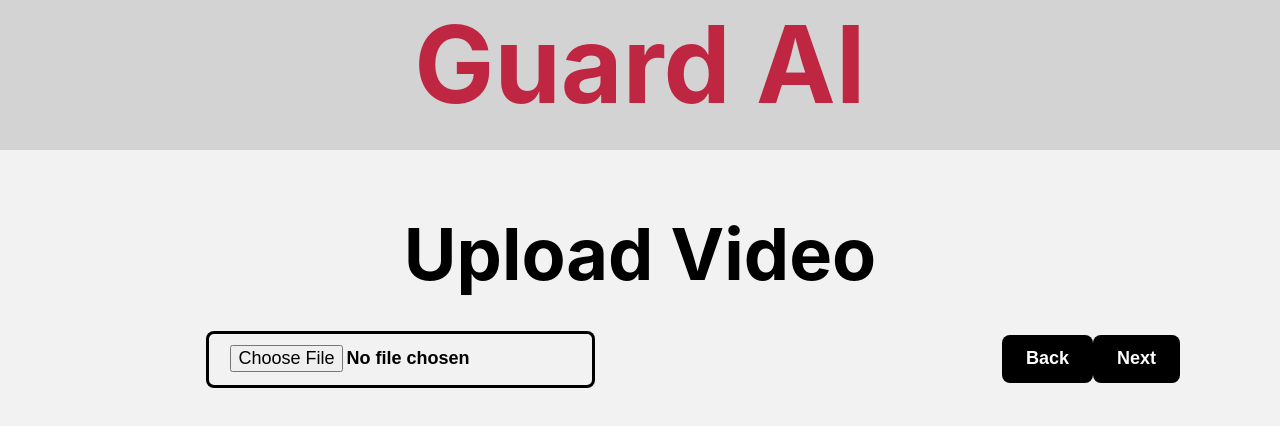
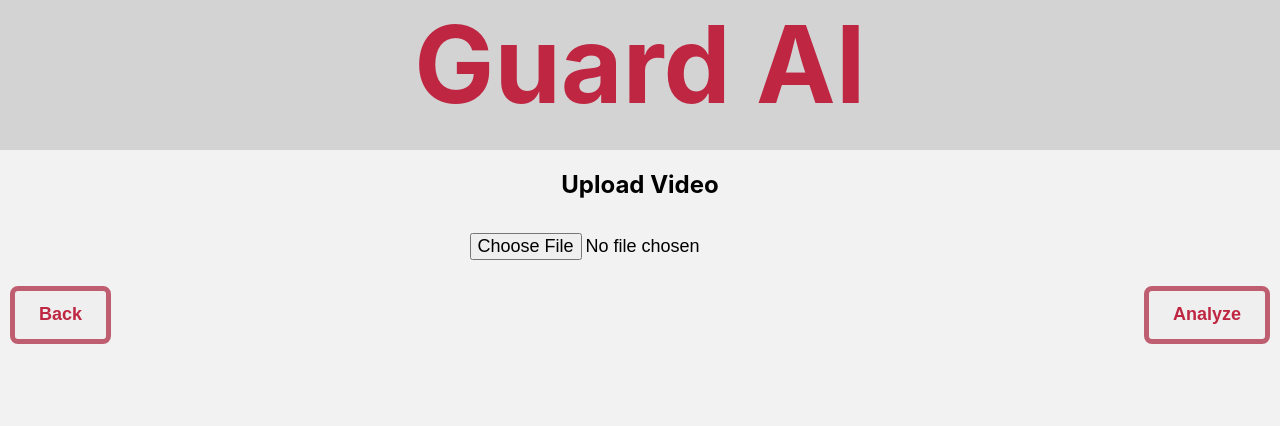
Before and after one commit to tanmay1501/ProofIt, a React (Create React App) app in the folder frontend/: page /input-page in a window 1280 px wide. Shown: the top 426 px of the page. Built offline with nearby package versions, Linux system fonts and the light colour scheme.

Commit message:
CSS done, func done, page 3 remains

```diff
--- a/frontend/package.json
+++ b/frontend/package.json
@@ -7,6 +7,7 @@
     "@testing-library/jest-dom": "^5.17.0",
     "@testing-library/react": "^13.4.0",
     "@testing-library/user-event": "^13.5.0",
+    "axios": "^1.6.7",
     "react": "^18.2.0",
     "react-dom": "^18.2.0",
     "react-router-dom": "^6.22.1",
--- a/frontend/src/App/App.scss
+++ b/frontend/src/App/App.scss
@@ -20,6 +20,13 @@ body {
   margin-left: 200px;
   padding: 20px;
 }
+.navigation {
+  bottom: 0;
+  display: flex;
+  flex-direction: row;
+  margin-top: auto;
+  justify-content: space-between;
+  padding: 10px;
 
   .back,
   .next {
@@ -39,9 +46,18 @@ body {
     }
   }
 
-.disabled {
+  .back {
+    margin-right: auto;
+  }
+
+  .next {
+    margin-left: auto;
+  }
+
+  .next:disabled {
     border: 5px solid $grey;
     color: $grey;
     opacity: 0.5;
     cursor: not-allowed;
   }
+}
--- a/frontend/src/ButtonForm/ButtonForm.scss
+++ b/frontend/src/ButtonForm/ButtonForm.scss
@@ -7,13 +7,19 @@
 
   table {
     button {
-      padding: 50px 200px;
+      font-size: x-large;
+      padding: 40px 200px;
       margin: 10px;
       border: 5px solid $highlight;
       border-radius: 30px;
-      width: -webkit-fill-available;
+      width: 600px;
+      height: 120px;
+      background-color: $light-grey;
+      color: $dark-grey;
 
       &:hover {
+        cursor: pointer;
+        font-size: medium;
         background-color: $highlight;
       }
 
@@ -23,6 +29,8 @@
       }
 
       &.selected {
+        font-size: x-large;
+        color: $light-grey;
         border: 5px solid $primary;
         background-color: $primary;
       }
@@ -30,7 +38,7 @@
   }
 }
 
-.navigation {
+.navigation.next {
   float: right;
   margin: 0px 100px 50px 200px;
 }
--- a/frontend/src/ButtonForm/ButtonObject.js
+++ b/frontend/src/ButtonForm/ButtonObject.js
@@ -8,7 +8,7 @@ const ButtonObject = [
   },
   {
     buttonNumber: 2,
-    buttonLabel: "Physically Disabled",
+    buttonLabel: "Specially Abled",
     buttonTooltip: "Tooltip for Button 2",
     selected: false,
   },
--- a/frontend/src/InputPage/InputPage.js
+++ b/frontend/src/InputPage/InputPage.js
@@ -15,7 +15,26 @@ const InputPage = () => {
     if (btn === "back") {
       navigate("/button-form");
     } else if (btn === "next") {
-      navigate("/input-page");
+      handleAnalyze();
+    }
+  };
+
+  const handleAnalyze = async () => {
+    try {
+      const formData = new FormData();
+      formData.append("video", selectedFile);
+
+      // Assuming your backend endpoint is at http://yourbackend.com/upload
+      const response = await fetch("http://localhost:5000/upload", {
+        method: "POST",
+        body: formData,
+      });
+
+      // Handle the response from the backend
+      const result = await response.json();
+      console.log(result);
+    } catch (error) {
+      console.error("Error uploading video:", error);
     }
   };
 
@@ -25,6 +44,7 @@ const InputPage = () => {
 
   return (
     <div className="input-page-container">
+      <div className="input-container">
         <h2>Upload Video</h2>
         <input
           type="file"
@@ -36,17 +56,22 @@ const InputPage = () => {
         {selectedFile && (
           <div className="video-container">
             <video controls autoPlay>
-            <source src={URL.createObjectURL(selectedFile)} type="video/mp4" />
+              <source
+                src={URL.createObjectURL(selectedFile)}
+                type="video/mp4"
+              />
               Your browser does not support the video tag.
             </video>
           </div>
         )}
+      </div>
+
       <div className="navigation">
         <button className="back" onClick={() => handleNavigation("back")}>
           Back
         </button>
         <button className="next" onClick={() => handleNavigation("next")}>
-          Next
+          Analyze
         </button>
       </div>
     </div>
--- a/frontend/src/InputPage/InputPage.scss
+++ b/frontend/src/InputPage/InputPage.scss
@@ -1,45 +1,20 @@
 .input-page-container {
   text-align: center;
-  font-size: -webkit-xxx-large;
+  font-size: -webkit-large;
 
-  h2 {
-    margin-bottom: 20px;
-  }
+  .input-container {
+    display: flow;
+    position: relative;
+    justify-content: center;
 
-  input {
-    display: inline-block;
-    outline: 0;
-    border: 0;
-    cursor: pointer;
-    border-radius: 8px;
-    padding: 14px 24px 16px;
-    font-size: 18px;
-    font-weight: 700;
-    line-height: 1;
-    transition: transform 200ms, background 200ms;
-    background: transparent;
-    color: #000000;
-    box-shadow: 0 0 0 3px #000000 inset;
-    :hover {
-      transform: translateY(-2px);
+    h2 {
+      margin-bottom: 20px;
     }
-  }
 
-  button {
-    display: inline-block;
-    outline: 0;
-    border: 0;
-    cursor: pointer;
-    background: #000000;
-    color: #ffffff;
-    border-radius: 8px;
-    padding: 14px 24px 16px;
-    font-size: 18px;
-    font-weight: 700;
-    line-height: 1;
-    transition: transform 200ms, background 200ms;
-    :hover {
-      transform: translateY(-2px);
+    input {
+      align-self: center;
+      font-size: 18px;
+      padding: 14px 24px 16px;
     }
   }
 }
--- a/frontend/src/variables.scss
+++ b/frontend/src/variables.scss
@@ -4,5 +4,4 @@ $highlight: #bf5e70;
 $background: #f2f2f2;
 $light-grey: lightgrey;
 $grey: grey;
-$dark-grey: darkslategrey;
-$black: #262626;
+$dark-grey: #262626;
```
Also changed, not shown: 1 other file (tests, documents, lock files or other folders). Lines whose indentation alone changed are shown as unchanged.
